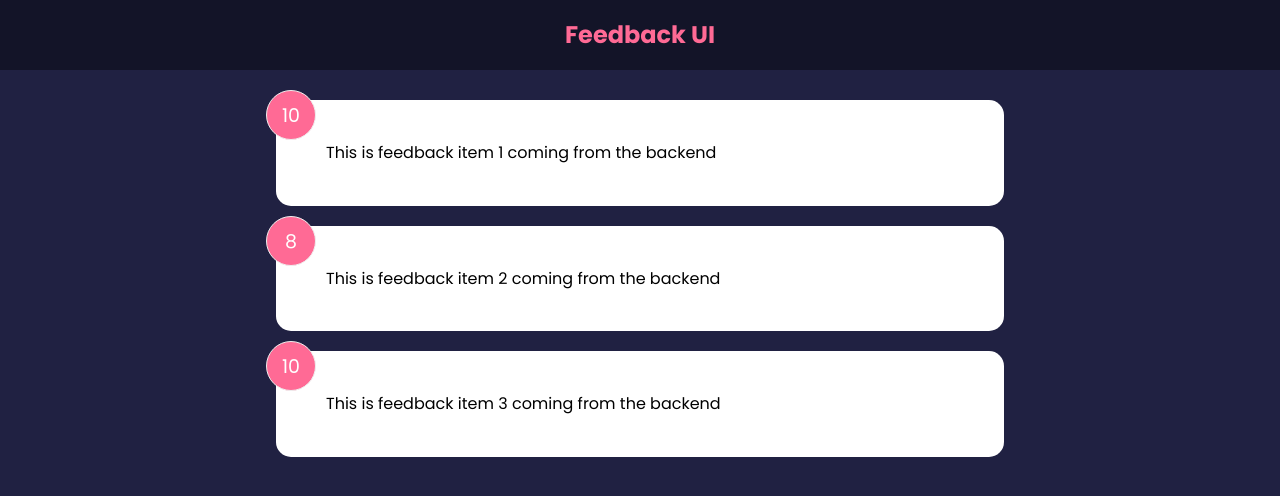
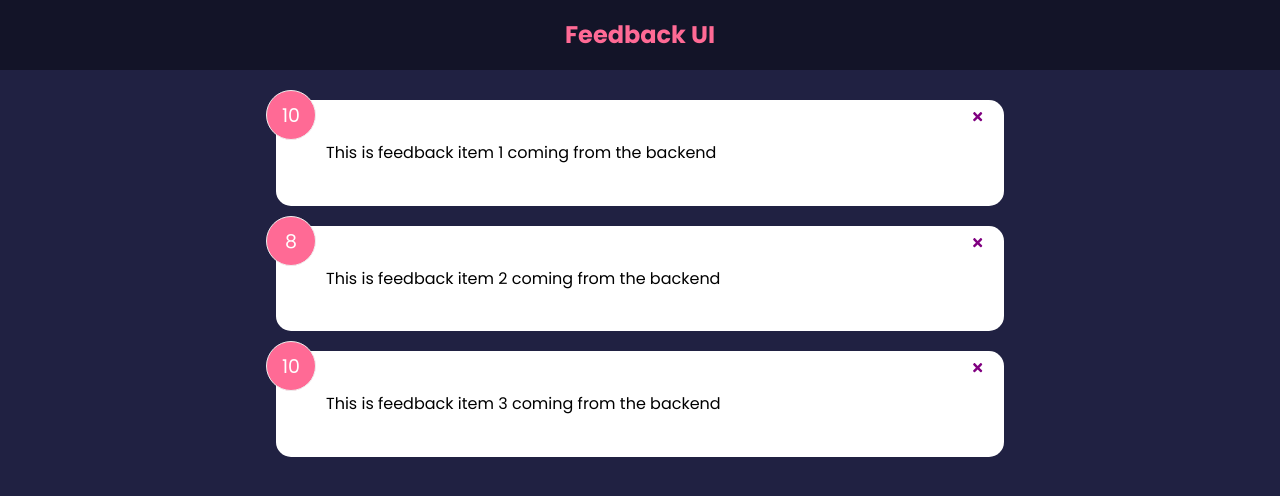
Before and after one commit to Tskxe33/Feedback-App, a React (Create React App) app: page / in a window 1280 px wide. Shown: the top 496 px of the page. Built offline with nearby package versions, Linux system fonts and the light colour scheme.

Commit message:
Delete feedback functionality

```diff
--- a/src/App.js
+++ b/src/App.js
@@ -5,11 +5,18 @@
 
 function App() {
   const [feedback, setFeedback] = useState(feedbackData);
+
+  const deleteFeedback = (id) => {
+    if (window.confirm("Are you sure you want to delete?")) {
+      setFeedback(feedback.filter((feed) => feed.id !== id));
+    }
+  };
+
   return (
     <>
       <Header />
       <div className="container">
-        <FeedbackList feedback={feedback} />
+        <FeedbackList feedback={feedback} handleDelete={deleteFeedback} />
       </div>
     </>
   );
--- a/src/components/FeedbackItem.jsx
+++ b/src/components/FeedbackItem.jsx
@@ -1,9 +1,15 @@
 import PropTypes from "prop-types";
 import Card from "./shared/Card";
-function FeedbackItem({ item }) {
+import { FaTimes } from "react-icons/fa";
+function FeedbackItem({ item, handleDelete }) {
   return (
     <Card>
       <div className="num-display">{item.rating}</div>
+      <button className="close" onClick={() => handleDelete(item.id)}>
+        {" "}
+        <FaTimes color="purple" />
+      </button>
+
       <div className="text-display">{item.text}</div>
     </Card>
   );
--- a/src/components/FeedbackList.jsx
+++ b/src/components/FeedbackList.jsx
@@ -1,14 +1,14 @@
 import PropTypes from "prop-types";
 import FeedbackItem from "./FeedbackItem";
 
-function FeedbackList({ feedback }) {
+function FeedbackList({ feedback, handleDelete }) {
   if (!feedback || feedback.length === 0) {
     return <h1>No feedback yet</h1>;
   }
   return (
     <div className="feedback-list">
       {feedback.map((item) => (
-        <FeedbackItem key={item.id} item={item} />
+        <FeedbackItem key={item.id} item={item} handleDelete={handleDelete} />
       ))}
     </div>
   );
```
